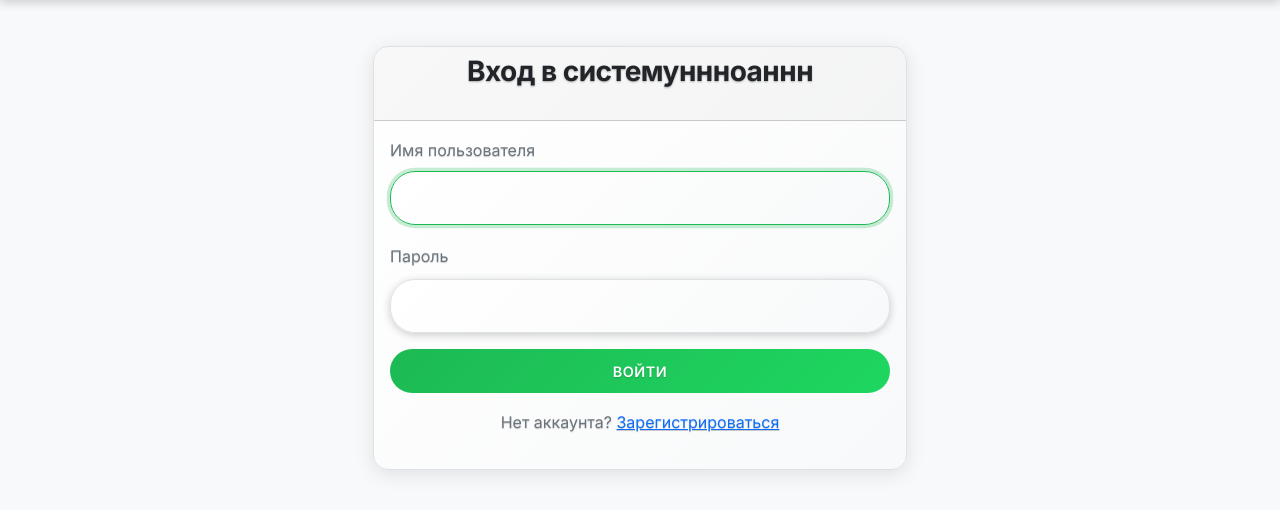
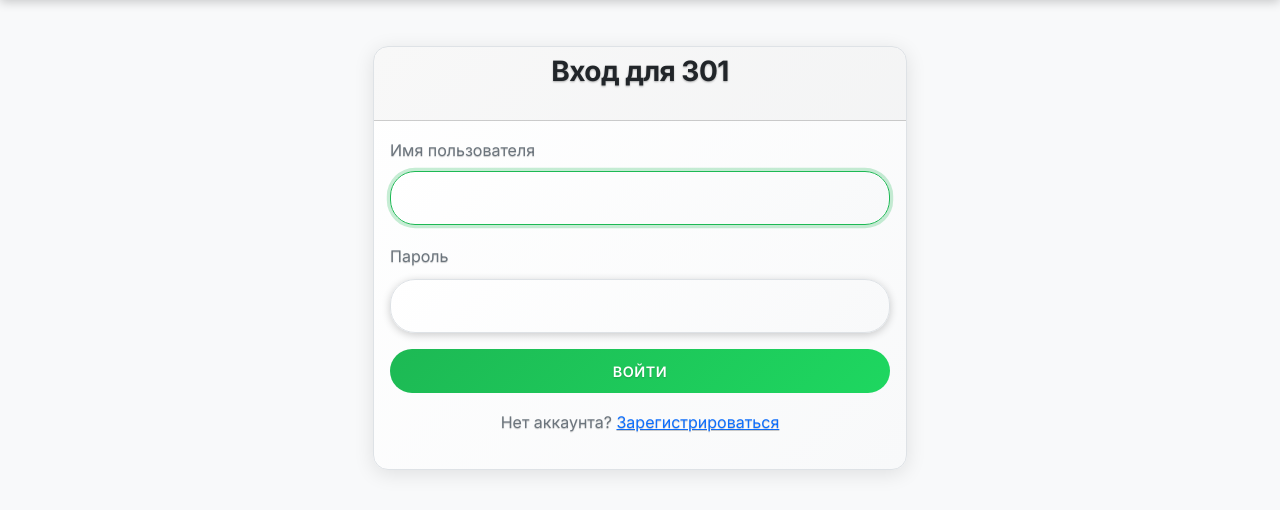
Before and after one commit to OV6446/CI_CD, a Django app: page /login/ in a window 1280 px wide. Shown: the part 112-622 px from the top of the page. Run offline with Django 5.2, Linux system fonts and the light colour scheme; some libraries are stand-ins or nearby versions.

Commit message:
Update project files

```diff
--- a/main/templates/main/login.html
+++ b/main/templates/main/login.html
@@ -5,7 +5,7 @@
     <div class="col-md-6">
         <div class="card auth-card">
             <div class="card-header">
-                <h3 class="text-center">Вход в системуннноаннн</h3>
+                <h3 class="text-center">Вход для 301</h3>
             </div>
             <div class="card-body">
                 {% if form.errors %}
```
Also changed, not shown: 1 other file.
